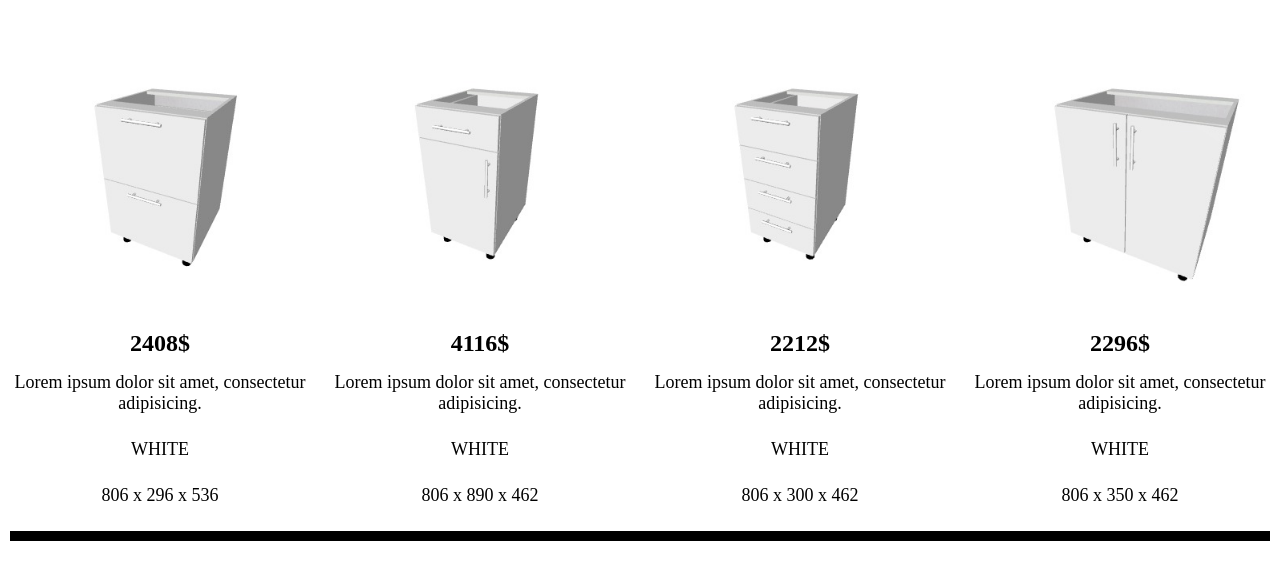
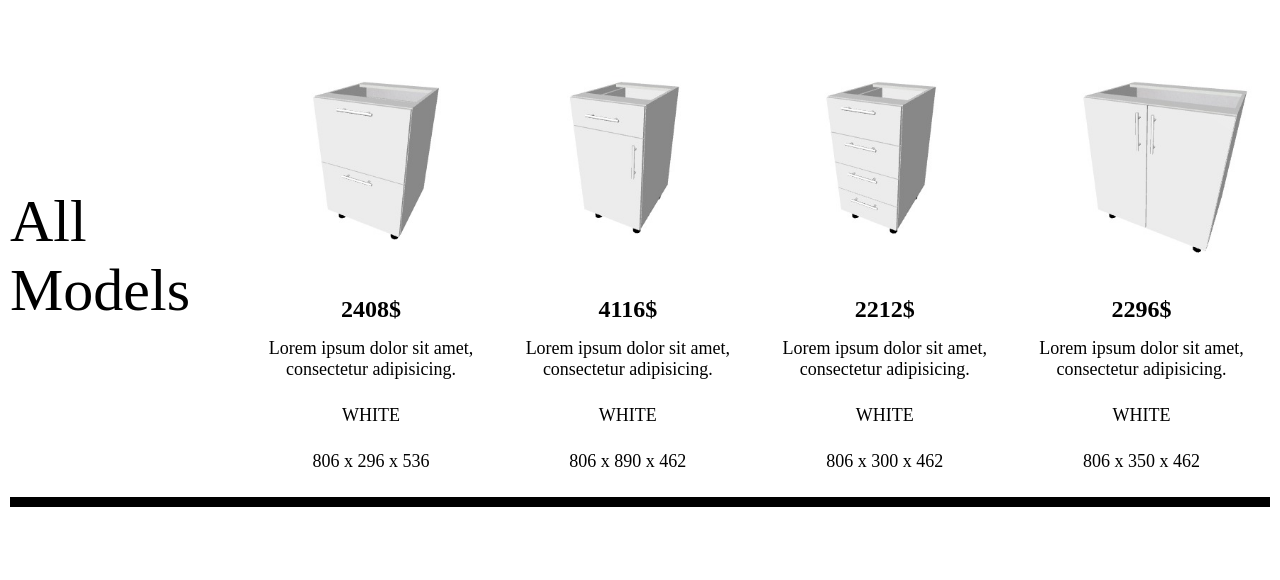
Before and after one commit to GevorgKartshikyan/furniture-model, a React (Create React App) app: page / in a window 1280 px wide. Shown: the top 580 px of the page. Built offline with nearby package versions, Linux system fonts and the light colour scheme.

Commit message:
price correct

```diff
--- a/src/layouts/Basket.tsx
+++ b/src/layouts/Basket.tsx
@@ -49,7 +49,7 @@ const Basket: FC = () => {
                                 <button onClick={() => handleDecrement(e.id)} className='button-count'>-</button>
                                 <p className='furniture-show-desc'>Quantity {e.quantity ? e.quantity : '1'}</p>
                                 <button onClick={() => handleIncrement(e.id)} className='button-count'>+</button>
-                                <p className='furniture-show-price'>Price {e.finallyPrice ? e.finallyPrice : e.price}$</p>
+                                <p className='furniture-show-price'>Price {e.finallyPrice && !e.quantity ? e.finallyPrice : +e.price * +e.quantity}$</p>
                             </div>
                             <div className='row-info'>
                                 <button onClick={() => handleDelete(e.id)} className='action'>Delete</button>
--- a/src/layouts/FurnitureModels.tsx
+++ b/src/layouts/FurnitureModels.tsx
@@ -13,6 +13,7 @@ const FurnitureModels: FC = () => {
     }
     return (
         <div className='furniture-show-container'>
+            <h3 className='title'>All Models</h3>
             {furniture.map((e) => (
                 <FurnitureShow
                     key={e.id}
```
